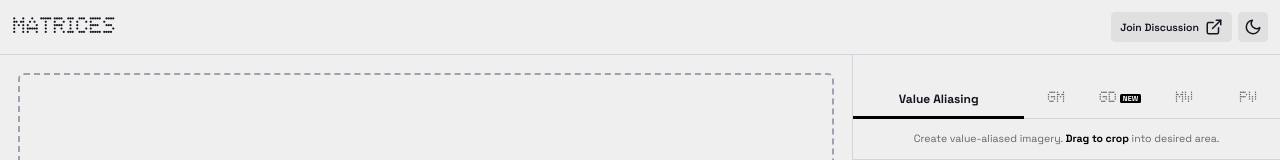
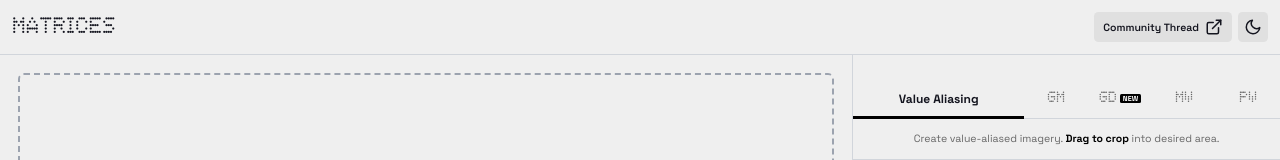
Before and after one commit to udaign/matrices, a React (Vite) app: page / in a window 1280 px wide. Shown: the top 160 px of the page. Built offline with nearby package versions, Linux system fonts and the light colour scheme.

Commit message:
Header Button Text, Palette Marker, Page title changes

```diff
--- a/App.tsx
+++ b/App.tsx
@@ -606,7 +606,7 @@ const App: React.FC = () => {
                 trackEvent('community_thread_header_click');
                 window.open(NOTHING_COMMUNITY_SHARE_LINK, '_blank', 'noopener,noreferrer');
               }} className={baseButtonClasses} aria-label="Visit Community Thread">
-                <span className="hidden md:inline">Join Discussion</span>
+                <span className="hidden md:inline">Community Thread</span>
                 <svg xmlns="http://www.w3.org/2000/svg" viewBox="0 0 24 24" fill="none" stroke="currentColor" strokeWidth="2" strokeLinecap="round" strokeLinejoin="round" className="h-6 w-6 md:ml-2"><path d="M18 13v6a2 2 0 0 1-2 2H5a2 2 0 0 1-2-2V8a2 2 0 0 1 2-2h6"></path><polyline points="15 3 21 3 21 9"></polyline><line x1="10" y1="14" x2="21" y2="3"></line></svg>
               </button>
             )}
--- a/GlassDots.tsx
+++ b/GlassDots.tsx
@@ -56,8 +56,8 @@ const PRESETS_DATA: PresetDefinition[] = [
     },
     {
         id: 3, code: 'PAL', label: 'Palette',
-        desktop: { resolution: 52, pixelGap: 32, lowerLimit: 0, similaritySensitivity: 100, blurAmount: 84, ior: 100, grainSize: 8, grainAmount: 60, isMarkerEnabled: false, isBackgroundBlurEnabled: true, isMonochrome: false },
-        phone: { resolution: 6, pixelGap: 32, lowerLimit: 0, similaritySensitivity: 100, blurAmount: 84, ior: 100, grainSize: 0, grainAmount: 48, isMarkerEnabled: false, isBackgroundBlurEnabled: true, isMonochrome: false }
+        desktop: { resolution: 52, pixelGap: 32, lowerLimit: 0, similaritySensitivity: 100, blurAmount: 84, ior: 100, grainSize: 8, grainAmount: 60, isMarkerEnabled: true, isBackgroundBlurEnabled: true, isMonochrome: false },
+        phone: { resolution: 6, pixelGap: 32, lowerLimit: 0, similaritySensitivity: 100, blurAmount: 84, ior: 100, grainSize: 0, grainAmount: 48, isMarkerEnabled: true, isBackgroundBlurEnabled: true, isMonochrome: false }
     },
     {
         id: 4, code: 'MGR', label: 'Mono Grain',
--- a/index.html
+++ b/index.html
@@ -3,7 +3,7 @@
   <head>
     <meta charset="UTF-8" />
     <meta name="viewport" content="width=device-width, initial-scale=1.0" />
-    <title>Matrices: Dot-Matrix Convertor & Wallpaper Creator for Nothing Community</title>
+    <title>Matrices: Dot-Matrix Wallpaper Creator for Nothing Community</title>
     <meta name="description" content="Create and use dot-matrix styled imagery to show love for Nothing." />
 
     <!-- PWA -->
```
